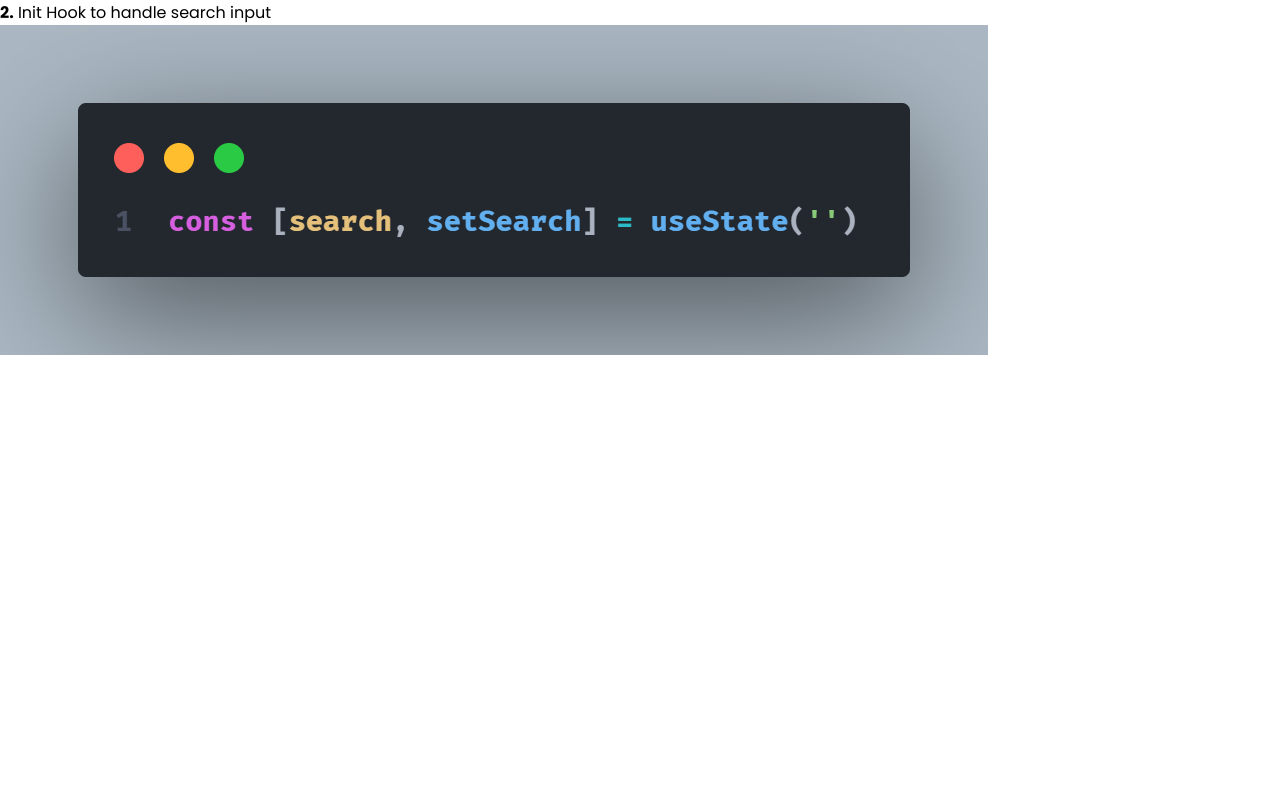
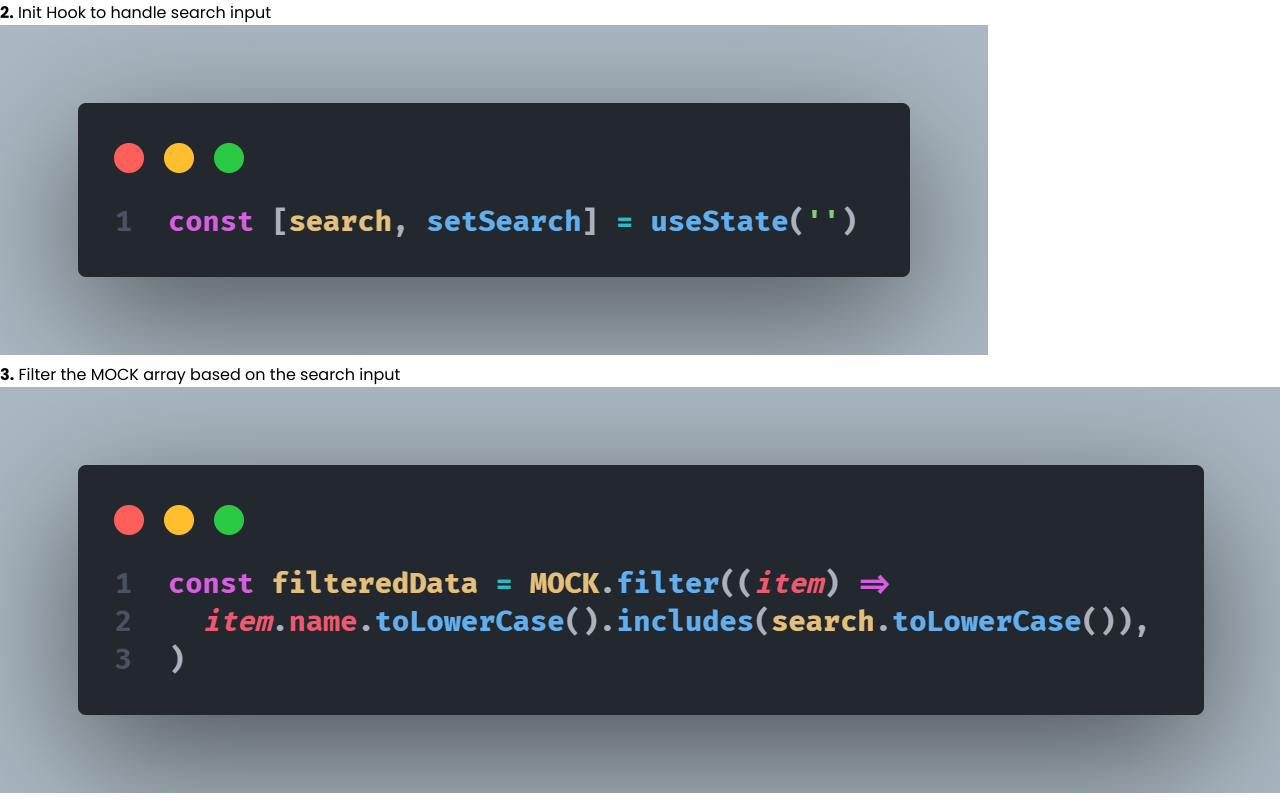
Before and after one commit to Espadv69/useState-Advanced, a React (Vite) app in the folder MockAPIExplorer/: page / in a window 1280 px wide. Shown: the part 933-1733 px from the top of the page. Before the commit the page ends 1295 px from the top, so only its background shows below. Built offline with nearby package versions, Linux system fonts and the light colour scheme; the HTML template or start-up script is replaced by a standard one.

Commit message:
Add LiExplanation instance for step 3 in Explanation component

```diff
--- a/MockAPIExplorer/src/components/Explanation/Explanation.jsx
+++ b/MockAPIExplorer/src/components/Explanation/Explanation.jsx
@@ -19,6 +19,13 @@ const Explanation = () => {
           imgUrl="/images/initHook.png"
           imgAlt="Code snippet showing the initialization of the Hook"
         />
+
+        <LiExplanation
+          step={3}
+          desc="Filter the MOCK array based on the search input"
+          imgUrl="/images/filterData.png"
+          imgAlt="Code snippet showing the filtering of the data"
+        />
       </ul>
     </section>
   )
```
